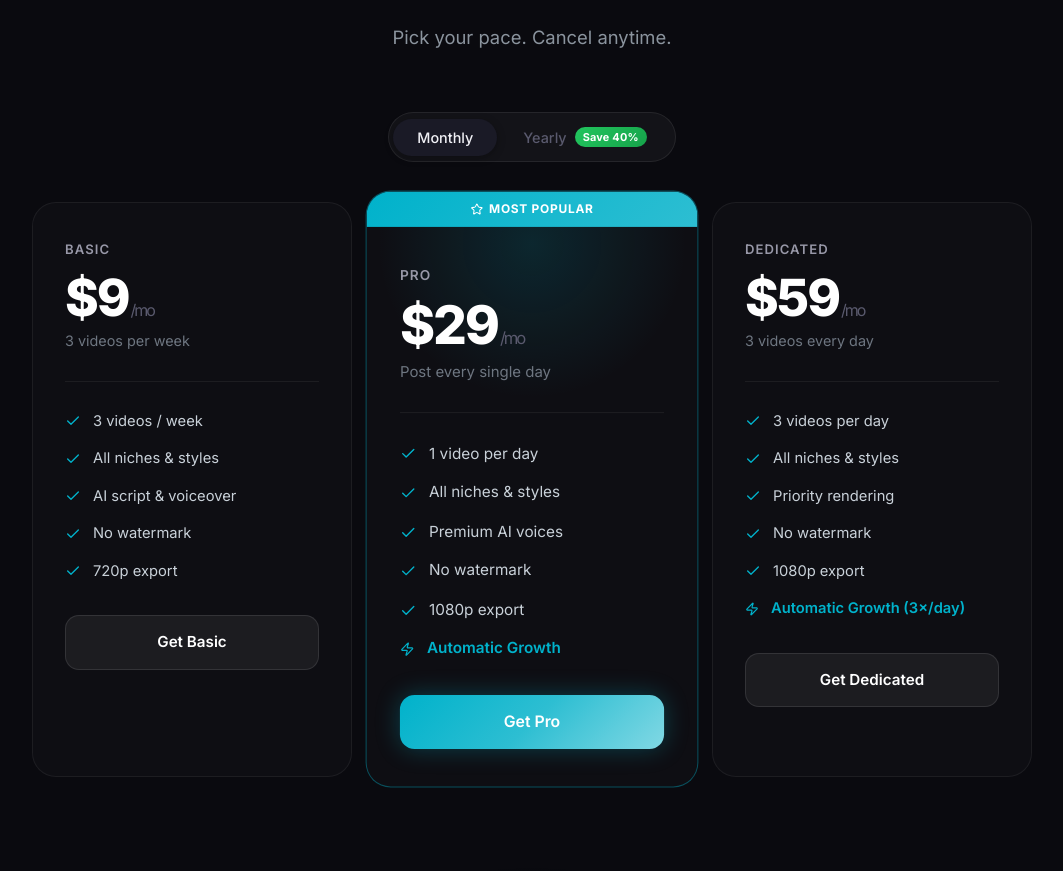
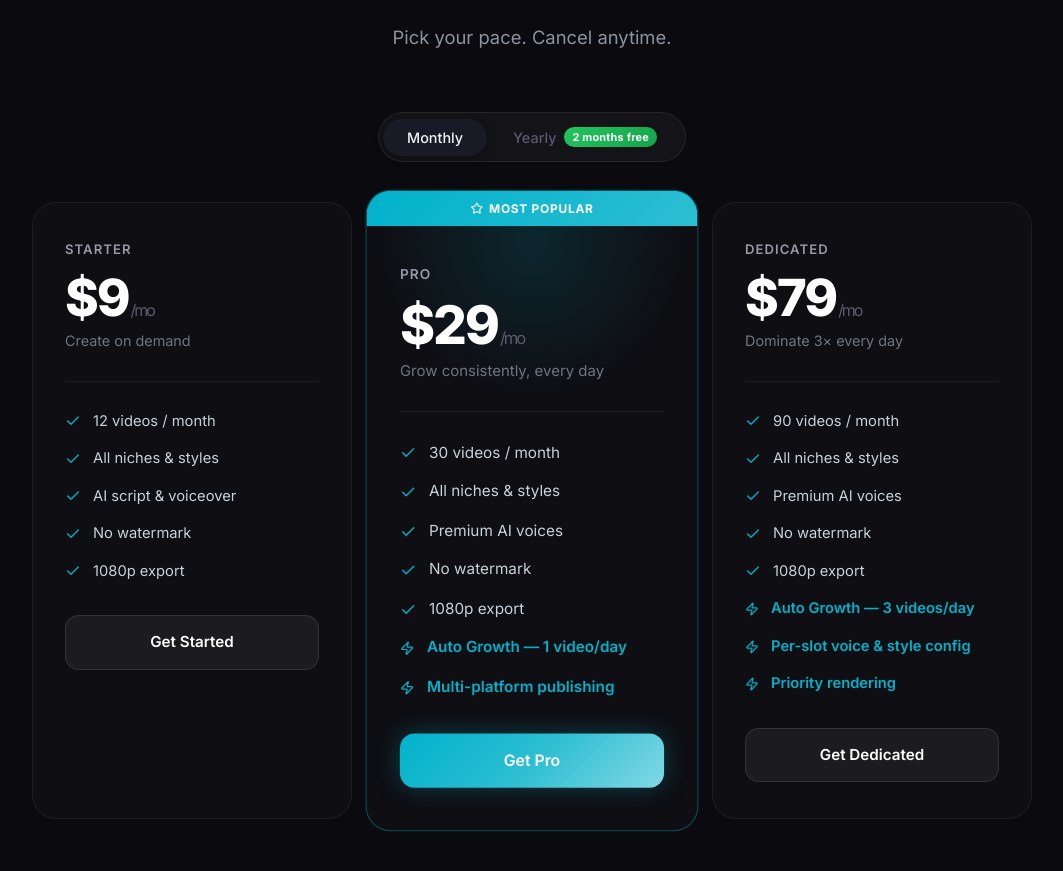
Before and after one commit to ReelsWave/reelswave, a React (Vite) app in the folder Frontend/: page / in a window 1280 px wide. Shown: the part 4484-5355 px from the top of the page, without its empty margins (108-1171 px from the left). Built offline with nearby package versions, Linux system fonts and the light colour scheme; no server answers.

Commit message:
Update landing page

```diff
--- a/Frontend/src/pages/Landing.jsx
+++ b/Frontend/src/pages/Landing.jsx
@@ -25,8 +25,8 @@ const FEATURES = [
 ];
 
 const PRICES = {
-    monthly: { basic: 9, pro: 29, dedicated: 59 },
-    yearly:  { basic: 65, pro: 199, dedicated: 399 },
+    monthly: { basic: 9,  pro: 29,  dedicated: 79  },
+    yearly:  { basic: 90, pro: 290, dedicated: 790 },
 };
 
 function Landing({ session }) {
@@ -284,7 +284,7 @@ function Landing({ session }) {
                             onClick={() => setBilling('yearly')}
                         >
                             Yearly
-                            <span className="billing-save-badge">Save 40%</span>
+                            <span className="billing-save-badge">2 months free</span>
                         </button>
                     </div>
 
@@ -292,7 +292,7 @@ function Landing({ session }) {
                         {/* Basic */}
                         <div className="price-card-v2">
                             <div className="price-card-inner">
-                                <div className="price-tier">Basic</div>
+                                <div className="price-tier">Starter</div>
                                 <div className="price-amount">
                                     {billing === 'yearly'
                                         ? <>${moEquiv.basic}<span>/mo</span></>
@@ -301,16 +301,16 @@ function Landing({ session }) {
                                 {billing === 'yearly' && (
                                     <div className="price-billed-yearly">${price.basic} billed yearly</div>
                                 )}
-                                <div className="price-period">3 videos per week</div>
+                                <div className="price-period">Create on demand</div>
                                 <div className="price-divider" />
                                 <ul className="price-list">
-                                    <li><Check size={16} /> <span>3 videos / week</span></li>
+                                    <li><Check size={16} /> <span>12 videos / month</span></li>
                                     <li><Check size={16} /> <span>All niches &amp; styles</span></li>
                                     <li><Check size={16} /> <span>AI script &amp; voiceover</span></li>
                                     <li><Check size={16} /> <span>No watermark</span></li>
-                                    <li><Check size={16} /> <span>720p export</span></li>
+                                    <li><Check size={16} /> <span>1080p export</span></li>
                                 </ul>
-                                <Link to={`/checkout?plan=basic&billing=${billing}`} className="price-btn">Get Basic</Link>
+                                <Link to={`/checkout?plan=basic&billing=${billing}`} className="price-btn">Get Started</Link>
                             </div>
                         </div>
 
@@ -328,15 +328,16 @@ function Landing({ session }) {
                                 {billing === 'yearly' && (
                                     <div className="price-billed-yearly">${price.pro} billed yearly</div>
                                 )}
-                                <div className="price-period">Post every single day</div>
+                                <div className="price-period">Grow consistently, every day</div>
                                 <div className="price-divider" />
                                 <ul className="price-list">
-                                    <li><Check size={16} /> <span>1 video per day</span></li>
+                                    <li><Check size={16} /> <span>30 videos / month</span></li>
                                     <li><Check size={16} /> <span>All niches &amp; styles</span></li>
                                     <li><Check size={16} /> <span>Premium AI voices</span></li>
                                     <li><Check size={16} /> <span>No watermark</span></li>
                                     <li><Check size={16} /> <span>1080p export</span></li>
-                                    <li className="highlight"><Zap size={14} /> <span>Automatic Growth</span></li>
+                                    <li className="highlight"><Zap size={14} /> <span>Auto Growth — 1 video/day</span></li>
+                                    <li className="highlight"><Zap size={14} /> <span>Multi-platform publishing</span></li>
                                 </ul>
                                 <Link to={`/checkout?plan=pro&billing=${billing}`} className="price-btn primary">Get Pro</Link>
                             </div>
@@ -354,15 +355,17 @@ function Landing({ session }) {
                                 {billing === 'yearly' && (
                                     <div className="price-billed-yearly">${price.dedicated} billed yearly</div>
                                 )}
-                                <div className="price-period">3 videos every day</div>
+                                <div className="price-period">Dominate 3× every day</div>
                                 <div className="price-divider" />
                                 <ul className="price-list">
-                                    <li><Check size={16} /> <span>3 videos per day</span></li>
+                                    <li><Check size={16} /> <span>90 videos / month</span></li>
                                     <li><Check size={16} /> <span>All niches &amp; styles</span></li>
-                                    <li><Check size={16} /> <span>Priority rendering</span></li>
+                                    <li><Check size={16} /> <span>Premium AI voices</span></li>
                                     <li><Check size={16} /> <span>No watermark</span></li>
                                     <li><Check size={16} /> <span>1080p export</span></li>
-                                    <li className="highlight"><Zap size={14} /> <span>Automatic Growth (3×/day)</span></li>
+                                    <li className="highlight"><Zap size={14} /> <span>Auto Growth — 3 videos/day</span></li>
+                                    <li className="highlight"><Zap size={14} /> <span>Per-slot voice &amp; style config</span></li>
+                                    <li className="highlight"><Zap size={14} /> <span>Priority rendering</span></li>
                                 </ul>
                                 <Link to={`/checkout?plan=dedicated&billing=${billing}`} className="price-btn">Get Dedicated</Link>
                             </div>
```
